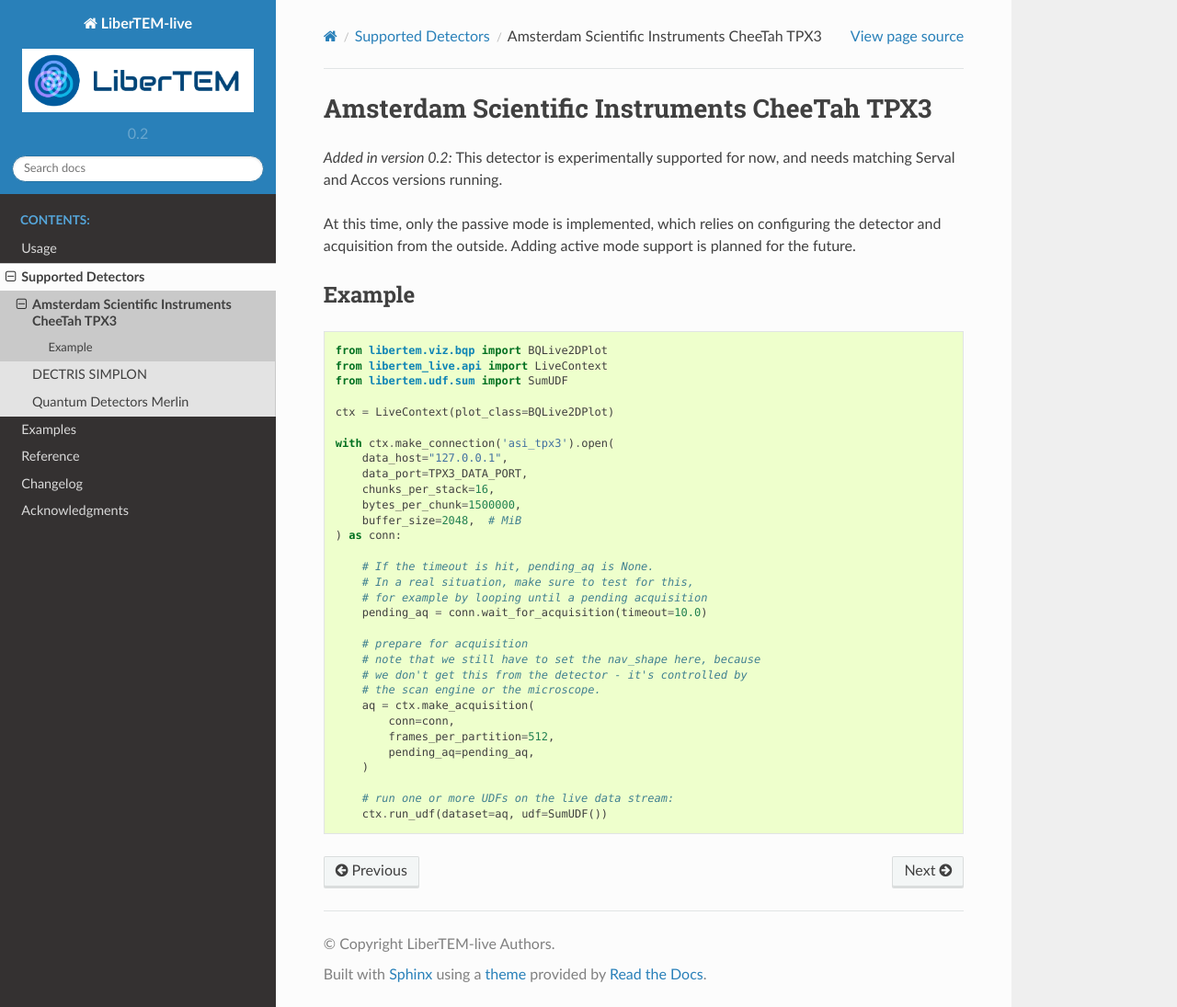
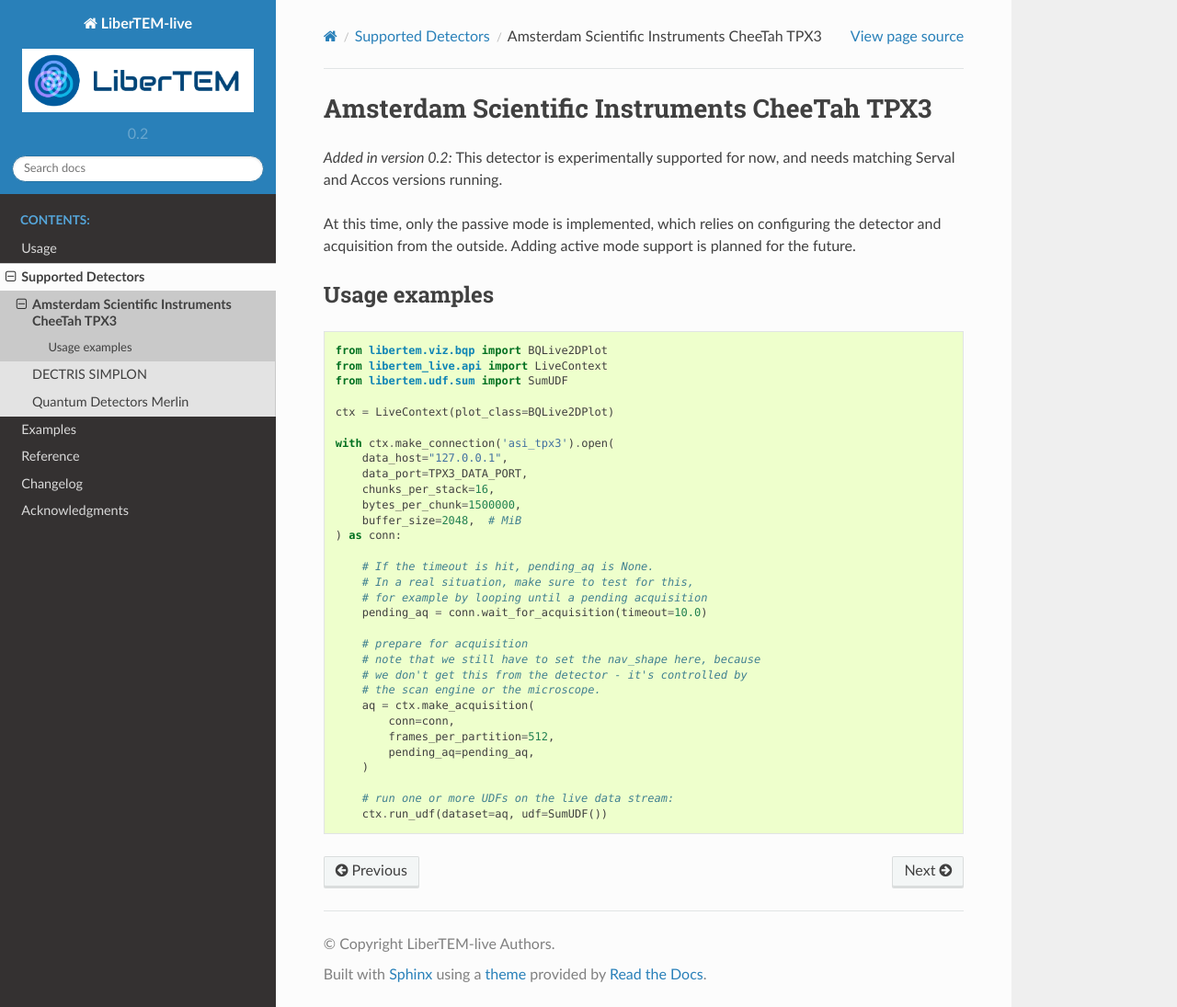
Before and after one commit to LiberTEM/LiberTEM-live, a Sphinx documentation site: the page built from docs/source/detectors/asi_tpx3.rst, in a window 1280 px wide and 1095 px high. Shown: the whole window at 92% size. Built offline with Sphinx 7.4.7 and the Read the Docs theme 2.0.0, drawn with Linux system fonts in a browser that asks for light colours; pages that are not in the unit, such as notebooks, are missing from menus.

Commit message:
docs tweak

```diff
--- a/docs/source/detectors/asi_tpx3.rst
+++ b/docs/source/detectors/asi_tpx3.rst
@@ -13,8 +13,8 @@
 on configuring the detector and acquisition from the outside.
 Adding active mode support is planned for the future.
 
-Example
-~~~~~~~
+Usage examples
+--------------
 
 .. testsetup::
     :skipif: not HAVE_TPX3_TESTDATA
```
